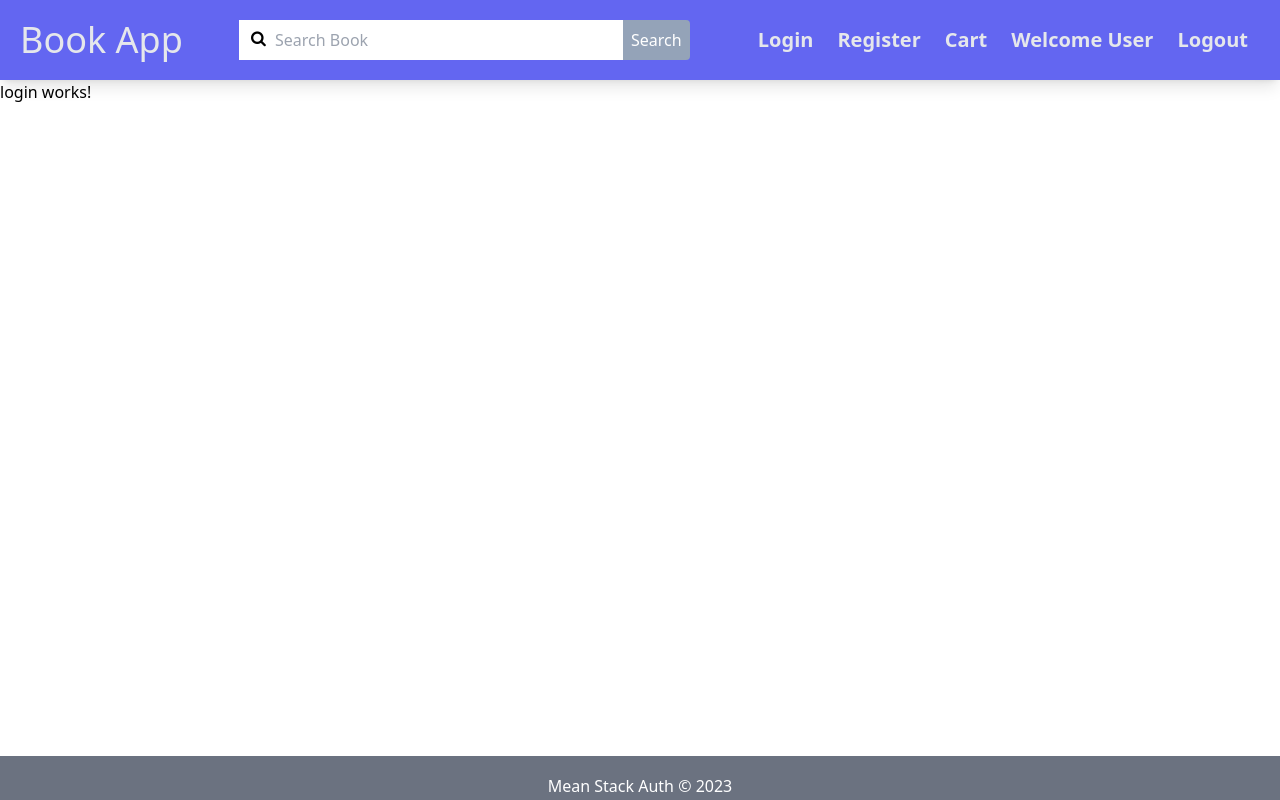
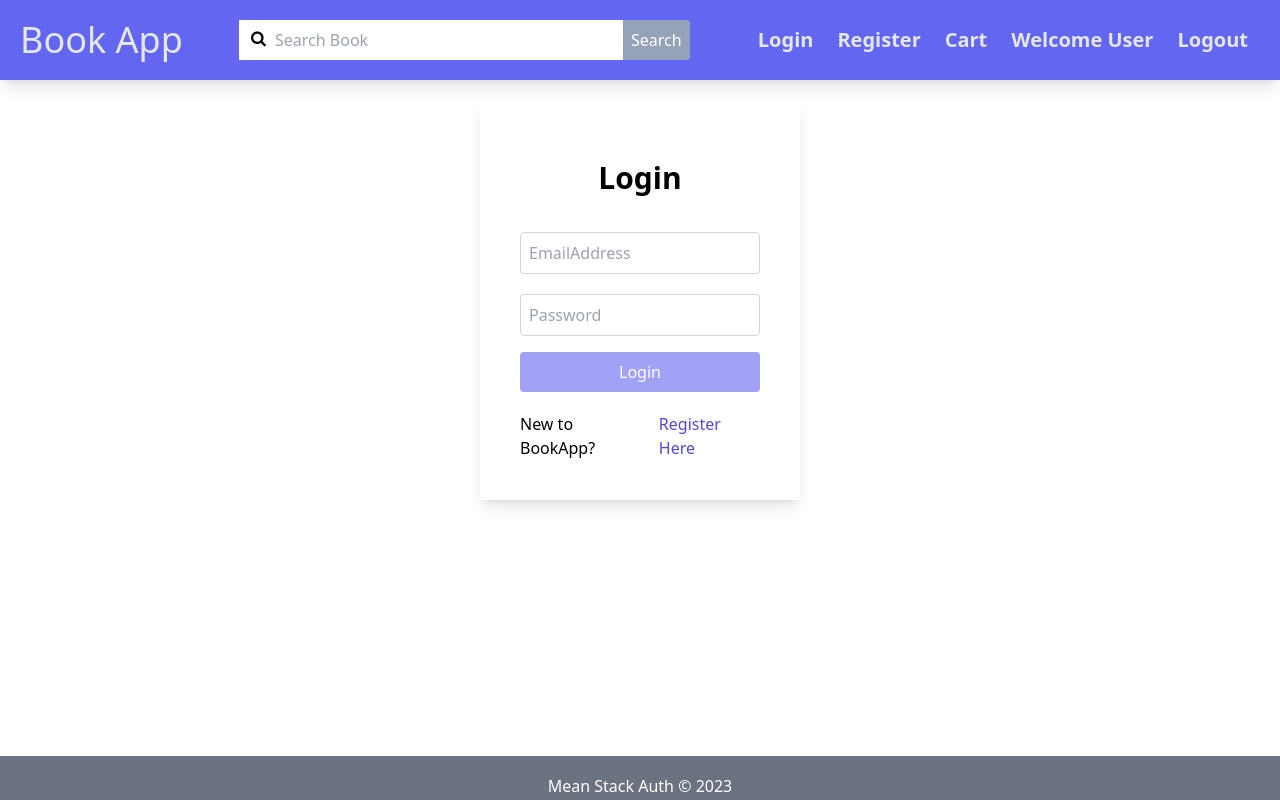
Before and after one commit to nithinshibu/MEAN_APP, an Angular app in the folder client/: page /login in a window 1280 px wide. Built offline with nearby package versions, Linux system fonts and the light colour scheme.

Commit message:
Added login component

```diff
--- a/client/src/app/components/header/header.component.html
+++ b/client/src/app/components/header/header.component.html
@@ -23,10 +23,12 @@
   </div>
   <div class="nav-items">
     <span
+      routerLink="/login"
       class="text-xl cursor-pointer text-gray-200 font-bold m-3 hover:underline hover:text-indigo-200"
       >Login</span
     >
     <span
+      routerLink="/register"
       class="text-xl cursor-pointer text-gray-200 font-bold m-3 hover:underline hover:text-indigo-200"
       >Register</span
     >
--- a/client/src/app/pages/home/home.component.html
+++ b/client/src/app/pages/home/home.component.html
@@ -1 +1 @@
-<p>home works!</p>
+<h4 class="text-4xl text-center mt-10 font-bold">Welcome to Book App</h4>
--- a/client/src/app/pages/login/login.component.html
+++ b/client/src/app/pages/login/login.component.html
@@ -1 +1,60 @@
-<p>login works!</p>
+<div class="lg:w-3/12 mt-5 p-10 shadow-lg mx-auto">
+  <h3 class="text-3xl text-center font-semibold py-5">Login</h3>
+  <form [formGroup]="loginForm" class="flex flex-col">
+    <div class="flex flex-col mt-4 mb-1">
+      <input
+        class="p-2 border border-gray-300 rounded"
+        type="email"
+        placeholder="EmailAddress"
+        formControlName="email"
+      />
+      <span
+        *ngIf="
+          loginForm.hasError('required', 'email') &&
+          loginForm.controls['email'].dirty
+        "
+        class="text-red-500"
+        >*Email is required</span
+      >
+      <span
+        *ngIf="
+          loginForm.hasError('email', 'email') &&
+          loginForm.controls['email'].dirty
+        "
+        class="text-red-500"
+        >*Email is invalid</span
+      >
+    </div>
+    <div class="flex flex-col mt-4 mb-1">
+      <input
+        class="p-2 border border-gray-300 rounded"
+        type="password"
+        placeholder="Password"
+        formControlName="password"
+      />
+      <span
+        *ngIf="
+          loginForm.hasError('required', 'password') &&
+          loginForm.controls['password'].dirty
+        "
+        class="text-red-500"
+        >*Password is required</span
+      >
+    </div>
+
+    <button
+      class="bg-indigo-500 p-2 rounded mt-3 text-white"
+      (click)="login()"
+      [disabled]="loginForm.invalid"
+      [class.disabled]="loginForm.invalid"
+    >
+      Login
+    </button>
+  </form>
+  <div class="flex justify-center mt-5">
+    <span>New to BookApp?</span>
+    <a routerLink="/register" class="text-indigo-600 ml-2 cursor-pointer"
+      >Register Here</a
+    >
+  </div>
+</div>
--- a/client/src/app/pages/login/login.component.ts
+++ b/client/src/app/pages/login/login.component.ts
@@ -1,10 +1,45 @@
-import { Component } from '@angular/core';
+import { CommonModule } from '@angular/common';
+import { Component, OnInit, inject } from '@angular/core';
+import {
+  FormBuilder,
+  FormGroup,
+  ReactiveFormsModule,
+  Validators,
+} from '@angular/forms';
+import { Router, RouterModule } from '@angular/router';
+import { AuthService } from '../../services/auth.service';
 
 @Component({
   selector: 'app-login',
   standalone: true,
-  imports: [],
+  imports: [CommonModule, ReactiveFormsModule, RouterModule],
   templateUrl: './login.component.html',
   styleUrl: './login.component.scss',
 })
-export default class LoginComponent {}
+export default class LoginComponent implements OnInit {
+  fb = inject(FormBuilder);
+  authService = inject(AuthService);
+  router = inject(Router);
+
+  loginForm!: FormGroup;
+
+  ngOnInit(): void {
+    this.loginForm = this.fb.group({
+      email: ['', Validators.compose([Validators.required, Validators.email])],
+      password: ['', Validators.required],
+    });
+  }
+
+  login() {
+    this.authService.loginService(this.loginForm.value).subscribe({
+      next: (res) => {
+        alert('Login is success');
+        this.router.navigate(['home']);
+        this.loginForm.reset();
+      },
+      error: (err) => {
+        console.log(err);
+      },
+    });
+  }
+}
--- a/client/src/app/pages/register/register.component.html
+++ b/client/src/app/pages/register/register.component.html
@@ -1,4 +1,4 @@
-<div class="w-[40%] mt-2 mb-40 p-10 shadow-lg mx-auto">
+<div class="lg:w-3/12 mt-5 p-10 shadow-lg mx-auto">
   <h3 class="text-3xl text-center font-semibold py-5">Register</h3>
   <form [formGroup]="registerForm" class="flex flex-col">
     <div class="flex flex-col mt-4 mb-1">
@@ -121,11 +121,13 @@
       [disabled]="registerForm.invalid"
       [class.disabled]="registerForm.invalid"
     >
-      Submit
+      Register
     </button>
   </form>
   <div class="flex justify-center mt-5">
     <span>Already Have Account ?</span>
-    <a class="text-indigo-600 ml-2 cursor-pointer">Login Here</a>
+    <a routerLink="/login" class="text-indigo-600 ml-2 cursor-pointer"
+      >Login Here</a
+    >
   </div>
 </div>
--- a/client/src/app/pages/register/register.component.ts
+++ b/client/src/app/pages/register/register.component.ts
@@ -8,12 +8,12 @@ import {
 } from '@angular/forms';
 import { confirmPasswordValidator } from '../../validators/confirm-password.validator';
 import { AuthService } from '../../services/auth.service';
-import { Router } from '@angular/router';
+import { Router, RouterModule } from '@angular/router';
 
 @Component({
   selector: 'app-register',
   standalone: true,
-  imports: [CommonModule, ReactiveFormsModule],
+  imports: [CommonModule, ReactiveFormsModule, RouterModule],
   templateUrl: './register.component.html',
   styleUrl: './register.component.scss',
 })
--- a/client/src/app/services/auth.service.ts
+++ b/client/src/app/services/auth.service.ts
@@ -14,4 +14,8 @@ export class AuthService {
       registerObj
     );
   }
+
+  loginService(loginObj: any) {
+    return this.http.post<any>(`${apiUrls.authServiceAPi}login`, loginObj);
+  }
 }
```
Also changed, not shown: client/src/app/components/header/header.component.ts (+5 -5 lines).
